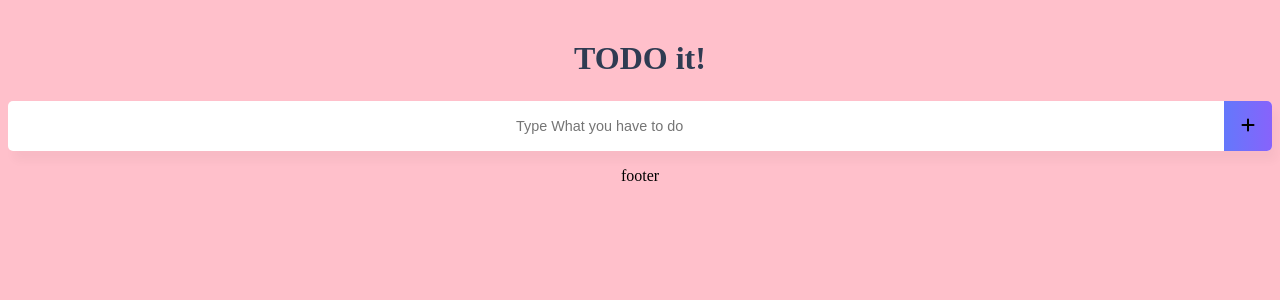
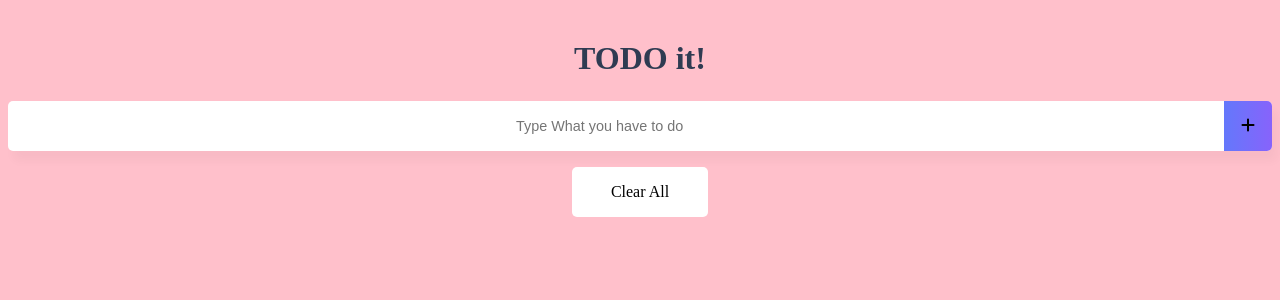
Before and after one commit to yejipractice/VueStudy, a Vue app: page / in a window 1280 px wide. Shown: the top 300 px of the page. Built offline with nearby package versions, Linux system fonts and the light colour scheme.

Commit message:
TodoFooter 할일 모두 삭제 버튼 추가

```diff
--- a/src/components/TodoFooter.vue
+++ b/src/components/TodoFooter.vue
@@ -1,12 +1,31 @@
+<!-- 모두 삭제하기 버튼을 포함하는 TodoFooter 컴포넌트 -->
 <template>
-    <div>footer</div>
+    <div class="clearAllContainer">
+        <span class="clearAllBtn" @click="clearTodo">Clear All</span>
+    </div>
 </template>
 
 <script>
 export default {
-
+    methods: {
+        clearTodo() {
+            localStorage.clear();
+        }
+    }
 }
 </script>
 
 <style>
+    .clearAllContainer {
+        width: 8.5rem;
+        height: 50px;
+        line-height: 50px;
+        background-color: white;
+        border-radius: 5px;
+        margin: 0 auto;
+    }
+    .clearAllBrn {
+        color: #e20303;
+        display: black;
+    }
 </style>
```
